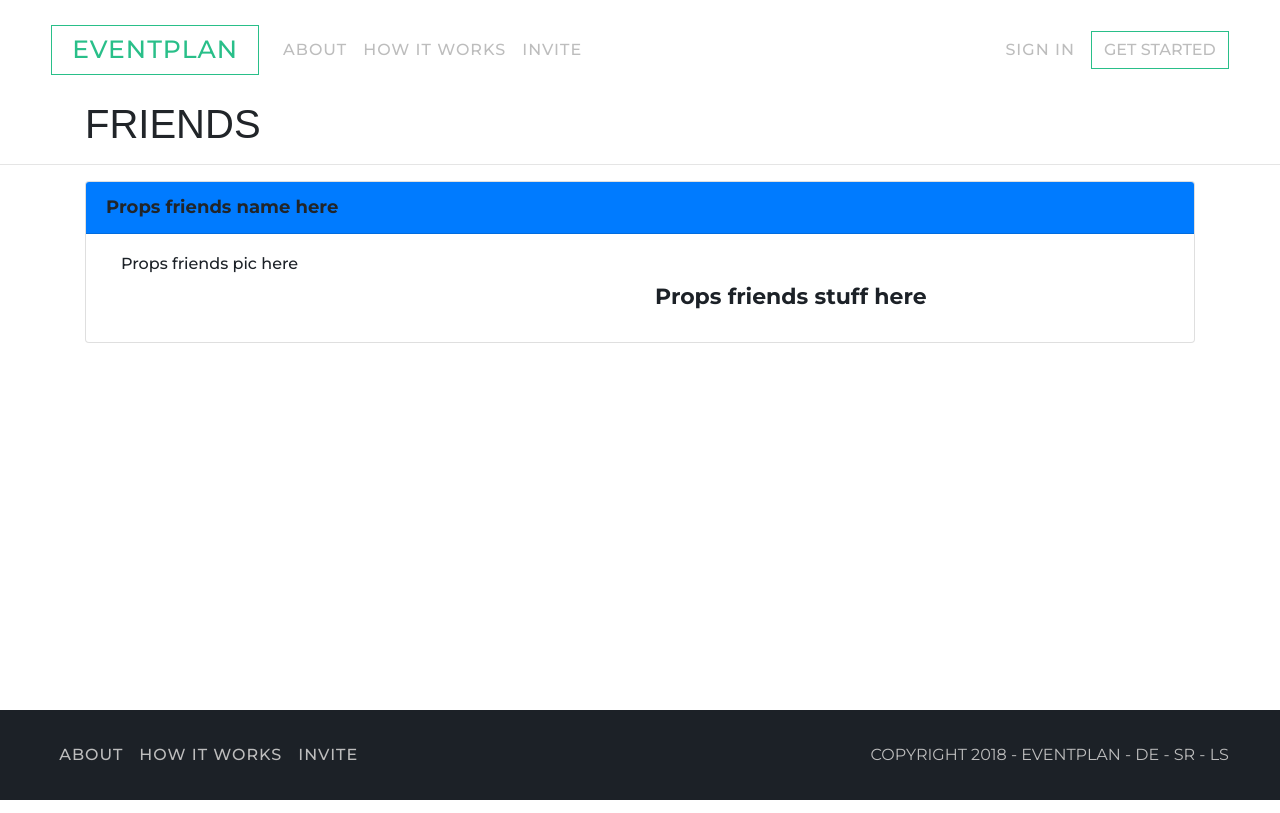
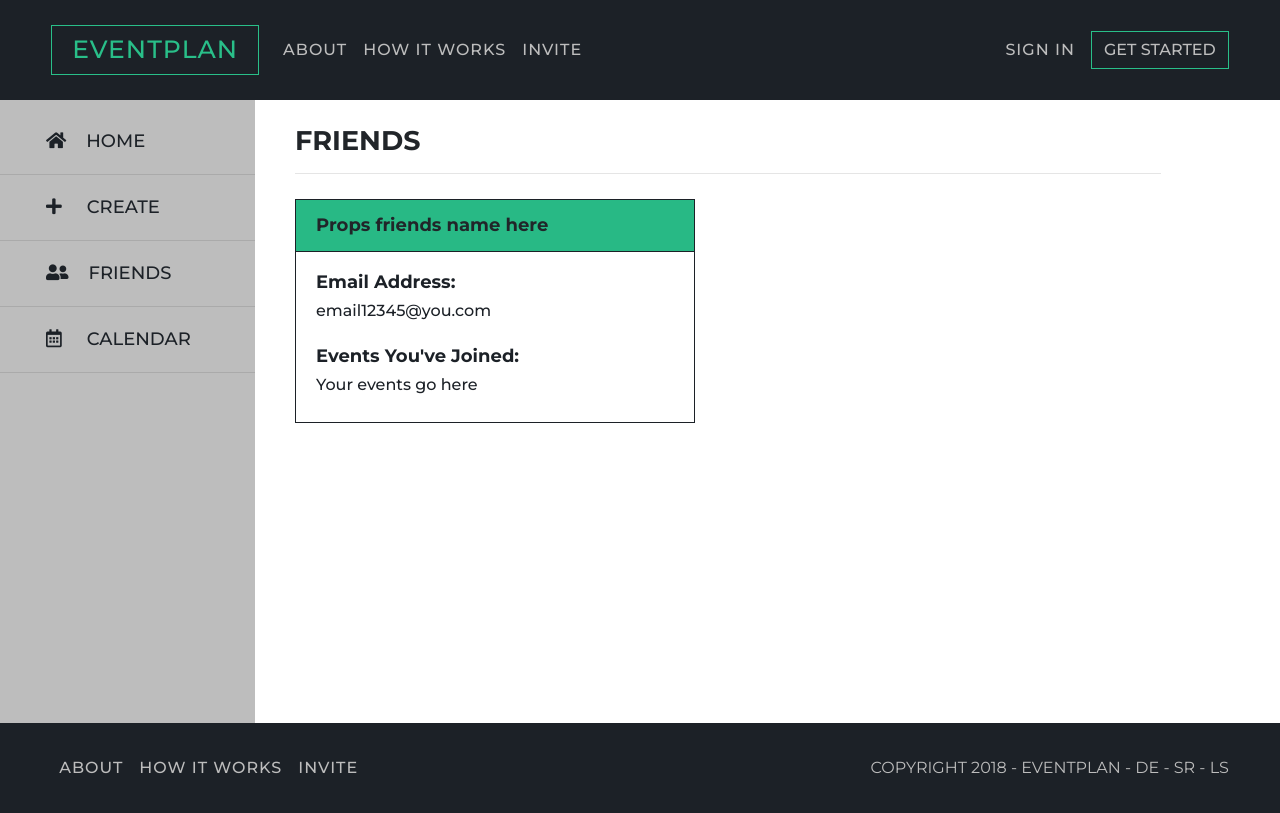
Before and after one commit to davidjemerson/eventplanapp, a React (Create React App) app in the folder client/: page /dashboard/friends in a window 1280 px wide. Built offline with nearby package versions, Linux system fonts and the light colour scheme; the HTML template or start-up script is replaced by a standard one.

Commit message:
Finished dashboard friends styling, still needs a little work

```diff
--- a/client/src/components/FriendCard/FriendCard.css
+++ b/client/src/components/FriendCard/FriendCard.css
@@ -0,0 +1,76 @@
+div.container.friend-container {
+  padding-left: 0;
+  margin-left: 0;
+  margin-bottom: 200px;
+}
+
+.friend-bg {
+  background-color: #29bf89;
+  border-radius: 0;
+  border: 1px solid #1c2127;
+  max-width: 400px;
+}
+
+.friend-name {
+  font-family: 'Montserrat', sans-serif;
+  font-weight: 700;
+  font-size: 18px;
+  border-bottom: 1px solid #1c2127;
+}
+
+.friend-body-bg {
+  background-color: #fff;
+}
+
+.email-title {
+  font-family: 'Montserrat', sans-serif;
+  font-weight: 700;
+  font-size: 18px;
+  margin-left: -15px;
+  margin-top: 0;
+}
+
+.user-email {
+  font-family: 'Montserrat', sans-serif;
+  font-weight: 500;
+  font-size: 16px;
+  margin-left: -15px;
+  margin-top: 5px;
+}
+
+.event-title {
+  font-family: 'Montserrat', sans-serif;
+  font-weight: 700;
+  font-size: 18px;
+  margin-left: -15px;
+  margin-top: 25px;
+}
+
+.user-events {
+  font-family: 'Montserrat', sans-serif;
+  font-weight: 500;
+  font-size: 16px;
+  margin-left: -15px;
+  margin-top: 0;
+}
+
+.card-month {
+  font-family: 'Montserrat', sans-serif;
+  font-weight: 700;
+  font-size: 30px;
+  margin-top: 0;
+}
+
+.card-day {
+  font-family: 'Montserrat', sans-serif;
+  font-weight: 700;
+  font-size: 60px;
+  margin-top: 0;
+}
+
+.card-text {
+  font-family: 'Montserrat', sans-serif;
+  font-weight: 500;
+  font-size: 16px;
+  margin-top: 0;
+}
--- a/client/src/components/FriendCard/FriendCard.js
+++ b/client/src/components/FriendCard/FriendCard.js
@@ -2,17 +2,17 @@ import React, { Component } from 'react';
 import './FriendCard.css';
 
 const FriendCard = props => (
-  <div className="container">
-    <div className="card mb-5">
-      <div className="card-header bg-primary">Props friends name here</div>
-      <div className="card-body">
+  <div className="container friend-container">
+    <div className="card friend-bg">
+      <div className="card-header friend-name">Props friends name here</div>
+      <div className="card-body friend-body-bg">
         <div className="container">
           <div className="row">
             <div className="col">
-              <h5 className="card-text">Props friends pic here</h5>
-            </div>
-            <div className="col">
-              <h5 className="card-title">Props friends stuff here</h5>
+              <h5 className="email-title">Email Address:</h5>
+              <h6 className="user-email">email12345@you.com</h6>
+              <h5 className="event-title">Events You've Joined:</h5>
+              <h6 className="user-events">Your events go here</h6>
             </div>
           </div>
         </div>
--- a/client/src/pages/Friends/Friends.css
+++ b/client/src/pages/Friends/Friends.css
@@ -1,3 +1,35 @@
+/* Sidebar styles
+------------------------------------------------*/
+.sidebar {
+  width: 255px;
+  top: 25px;
+  bottom: 0;
+  left: 0;
+  z-index: 1000;
+  display: block;
+  padding: 25px 0 0 0;
+  overflow-x: hidden;
+  background-color: #bdbdbd;
+}
+
+/* Create Container styles
+------------------------------------------------*/
+.friend-container {
+  max-width: 70%;
+  margin-top: 25px;
+  margin-left: 25px;
+  margin-bottom: 100px;
+}
+
+.friend-heading {
+  font-family: 'Montserrat', sans-serif;
+  font-weight: 700;
+  font-size: 27px;
+  margin-top: 0;
+}
+
+/* Sticky Footer styles
+------------------------------------------------*/
 .Site {
   display: flex;
   flex-direction: column;
--- a/client/src/pages/Friends/Friends.js
+++ b/client/src/pages/Friends/Friends.js
@@ -1,8 +1,9 @@
 import React, { Component } from 'react';
-import Navbar from '../../components/Navbar';
+import NavbarDash from '../../components/NavbarDash';
 import Sidebar from '../../components/Sidebar';
 import FriendCard from '../../components/FriendCard';
 import Footer from '../../components/Footer';
+import './Friends.css';
 
 class Friends extends Component {
   state = {
@@ -13,12 +14,20 @@ class Friends extends Component {
     return (
       <div className="App Site">
         <div className="Site-Content">
-          <Navbar />
-          {/* <Sidebar /> */}
-          <h1 className="container">FRIENDS</h1>
-          <hr />
-          {/* //TODO we'll have to map over our friends here */}
-          <FriendCard />
+          <NavbarDash />
+          <div className="container-fluid">
+            <div className="row">
+              <div className="sidebar">
+                <Sidebar />
+              </div>
+              <div className="col-12 friend-container">
+                <h1 className="friend-heading">FRIENDS</h1>
+                <hr />
+                {/* //TODO we'll have to map over our friends here */}
+                <FriendCard />
+              </div>
+            </div>
+          </div>
         </div>
         <Footer />
       </div>
```
